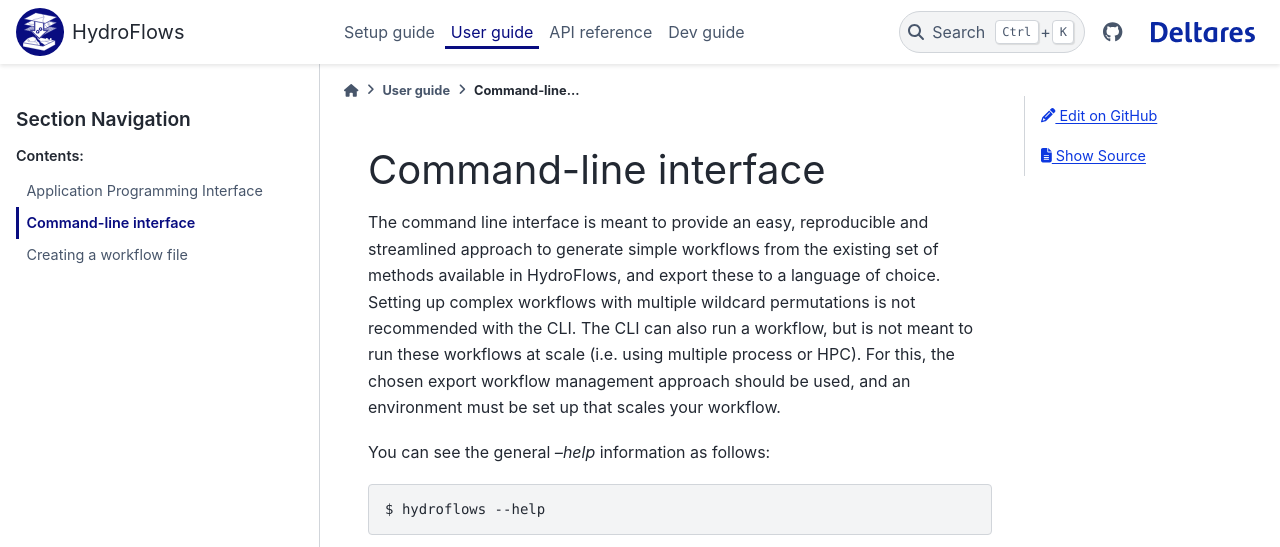
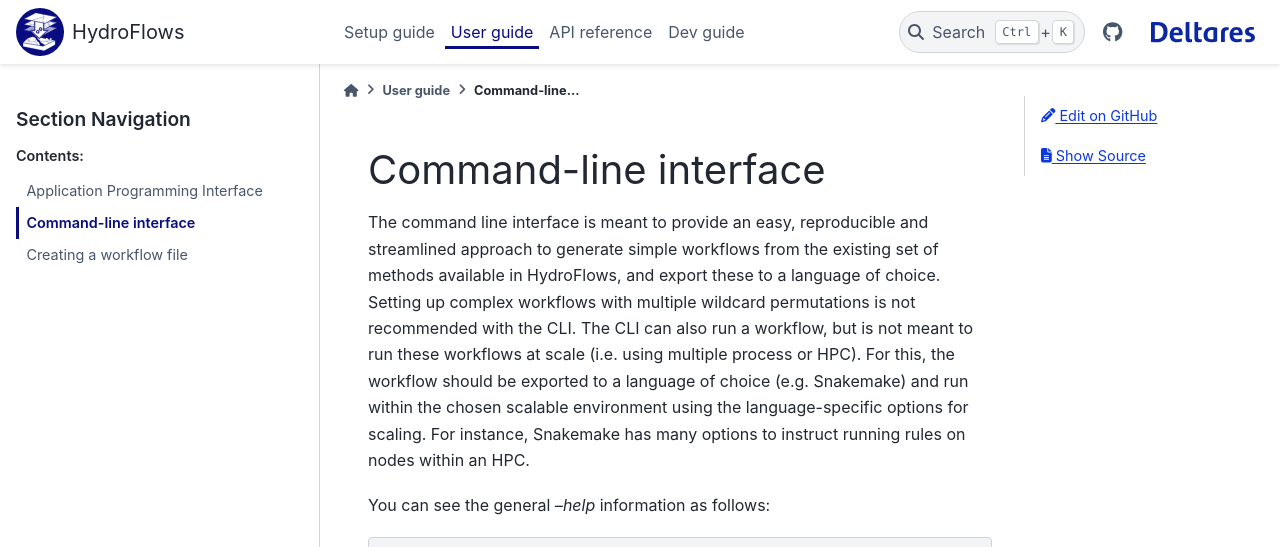
Before and after one commit to Deltares-research/HydroFlows, a Sphinx documentation site: the page built from docs/user_guide/cli.rst, in a window 1280 px wide and 972 px high, cut to the strip 0-547 px from the top of the window. Built offline with Sphinx 7.4.7 and the PyData theme 0.15.4, drawn with Linux system fonts in a browser that asks for light colours.

Commit message:
improved explanation on scalability of workflows #170

```diff
--- a/docs/user_guide/cli.rst
+++ b/docs/user_guide/cli.rst
@@ -7,8 +7,9 @@ The command line interface is meant to provide an easy, reproducible and streaml
 simple workflows from the existing set of methods available in HydroFlows, and export these to a language of choice.
 Setting up complex workflows with multiple wildcard permutations is not recommended with the CLI.
 The CLI can also run a workflow, but is not meant to run these workflows at scale (i.e. using multiple process or HPC).
-For this, the chosen export workflow management approach should be used, and an environment must be set up that
-scales your workflow.
+For this, the workflow should be exported to a language of choice (e.g. Snakemake) and run within the chosen scalable
+environment using the language-specific options for scaling. For instance, Snakemake has many options to instruct
+running rules on nodes within an HPC.
 
 You can see the general `--help` information as follows:
 
```
